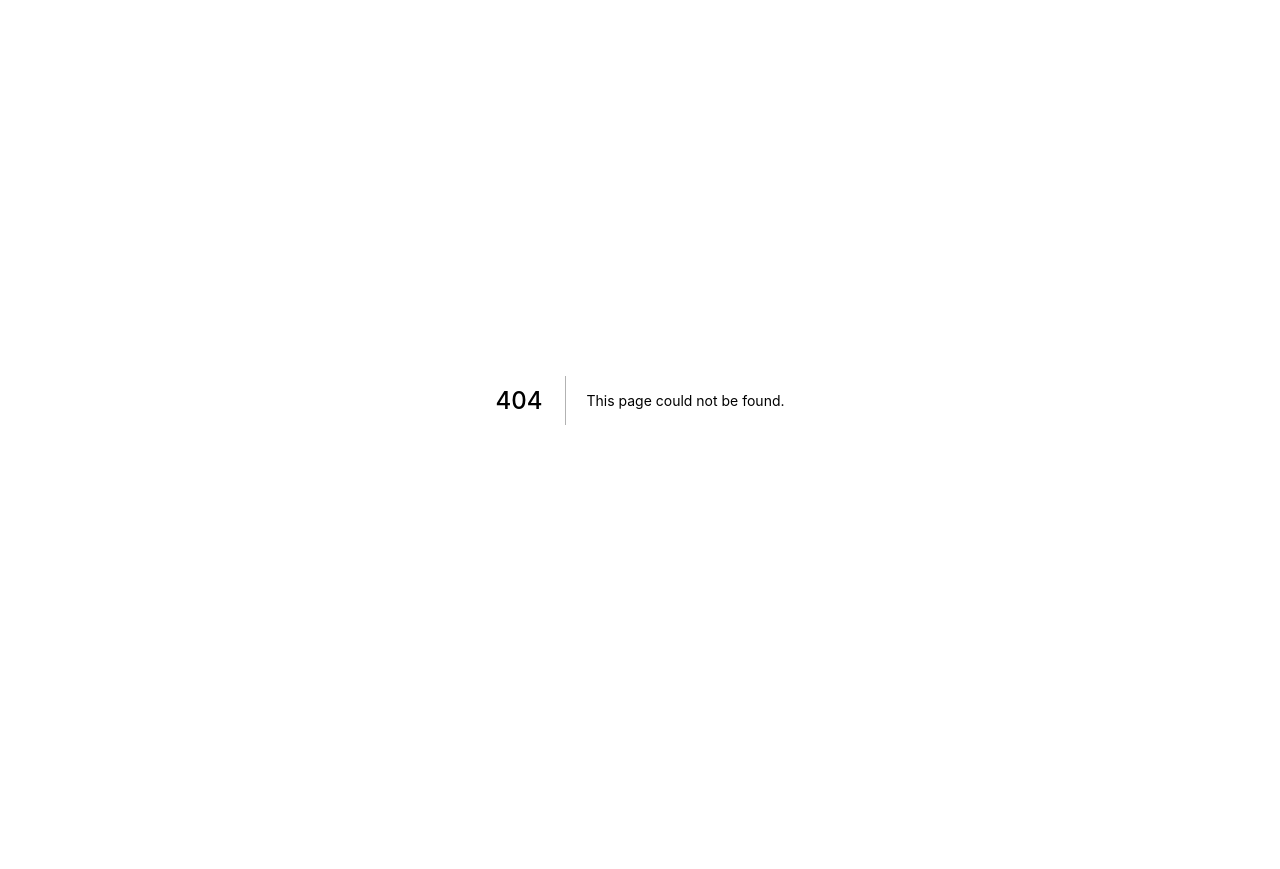
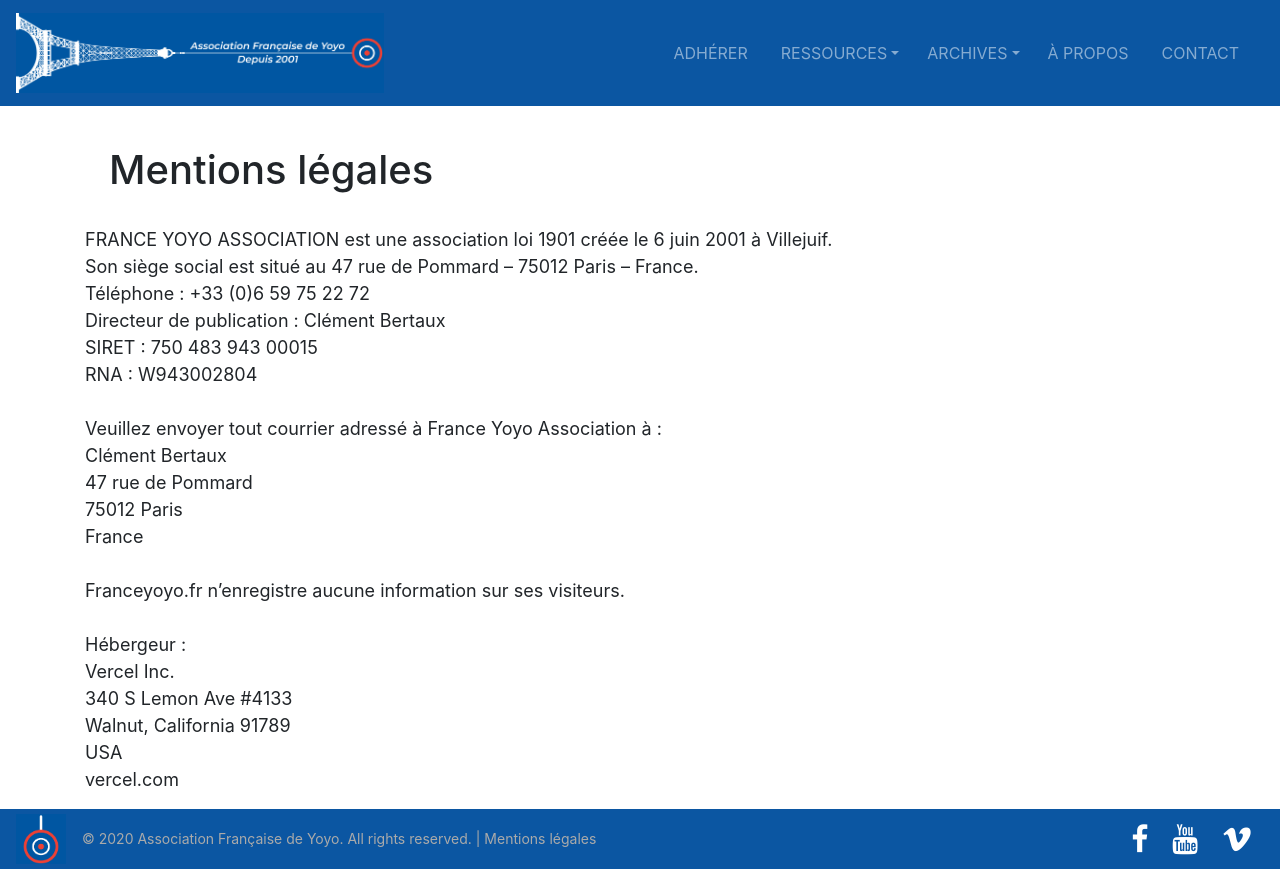
Before and after one commit to Gaspachow/FYYA, a Next.js app: page /mentions-legales in a window 1280 px wide. Before the commit this address had no page. Before the commit the page ends 800 px from the top, so only its background shows below. Built offline with nearby package versions, Linux system fonts and the light colour scheme.

Commit message:
Legal Mentions page creation + robots.txt

```diff
--- a/components/Layout.js
+++ b/components/Layout.js
@@ -2,6 +2,7 @@ import Navbar from "react-bootstrap/Navbar"
 import Nav from "react-bootstrap/Nav"
 import NavDropdown from "react-bootstrap/NavDropdown"
 import Container from "react-bootstrap/Container"
+import Link from "next/link"
 
 function Header() {
 
@@ -82,7 +83,7 @@ function Footer() {
       <Navbar.Toggle />
       <Navbar.Collapse className="justify-content-start">
         <Navbar.Text style={{color: "#AAA", fontSize: "min(2vw, 0.875em)"}}>
-        © 2020 Association Française de Yoyo. All rights reserved.
+        © 2020 Association Française de Yoyo. All rights reserved. | <Link href="mentions-legales"><a style={{color: "#AAA"}}>Mentions légales</a></Link>
         </Navbar.Text>
         <a href="https://www.facebook.com/franceyoyoassociation/" style={socialStyle} className="view overlay zoom ml-auto fa fa-facebook"></a>
         <a href="https://www.youtube.com/channel/UCHBBzg5p5zuAMe9vD01fX8w/featured" style={socialStyle} className="view overlay zoom fa fa-youtube"></a>
--- a/pages/index.js
+++ b/pages/index.js
@@ -19,7 +19,7 @@ export default function Home({allPostsData}) {
   return (
     <Layout>
       <Head>
-        <title>Accueil - FYYA</title>
+        <title>France YoYo Association - Accueil</title>
       </Head>
       <Container fluid className="p-0">
         <Carousel fluid>
--- /dev/null
+++ b/pages/mentions-legales.js
@@ -0,0 +1,48 @@
+import Head from 'next/head'
+import Layout from "../components/Layout"
+import Container from "react-bootstrap/Container"
+import ImgTitle from "../components/ImgTitle"
+import Button from "react-bootstrap/Button"
+
+const content = {
+  tabTitle: "Mentions Légales",
+  secondTitle: "Mentions légales",
+  textContent:
+  `FRANCE YOYO ASSOCIATION est une association loi 1901 créée le 6 juin 2001 à Villejuif.
+  Son siège social est situé au 47 rue de Pommard – 75012 Paris – France.
+  Téléphone : +33 (0)6 59 75 22 72
+  Directeur de publication : Clément Bertaux
+  SIRET : 750 483 943 00015
+  RNA : W943002804
+
+  Veuillez envoyer tout courrier adressé à France Yoyo Association à :
+  Clément Bertaux
+  47 rue de Pommard
+  75012 Paris
+  France
+
+  Franceyoyo.fr n’enregistre aucune information sur ses visiteurs.
+
+  Hébergeur :
+  Vercel Inc.
+  340 S Lemon Ave #4133
+  Walnut, California 91789
+  USA
+  vercel.com`,
+  buttonCta: "Adhérer",
+  buttonUrl: "https://www.helloasso.com/associations/france-yoyo-association/adhesions/adhesion-a-l-association-francaise-de-yoyo-2020"
+}
+
+export default function Home() {
+  return (
+    <Layout>
+      <Head>
+        <title>{content.tabTitle}</title>
+      </Head>
+      <Container>
+        <p class="h1 mt-3 p-4">{content.secondTitle}</p>
+        <p style={{fontSize: 18, whiteSpace: "pre-line"}}>{content.textContent}</p>
+      </Container>
+    </Layout>
+  )
+}
```
Also changed, not shown: public/robots.txt (added).
